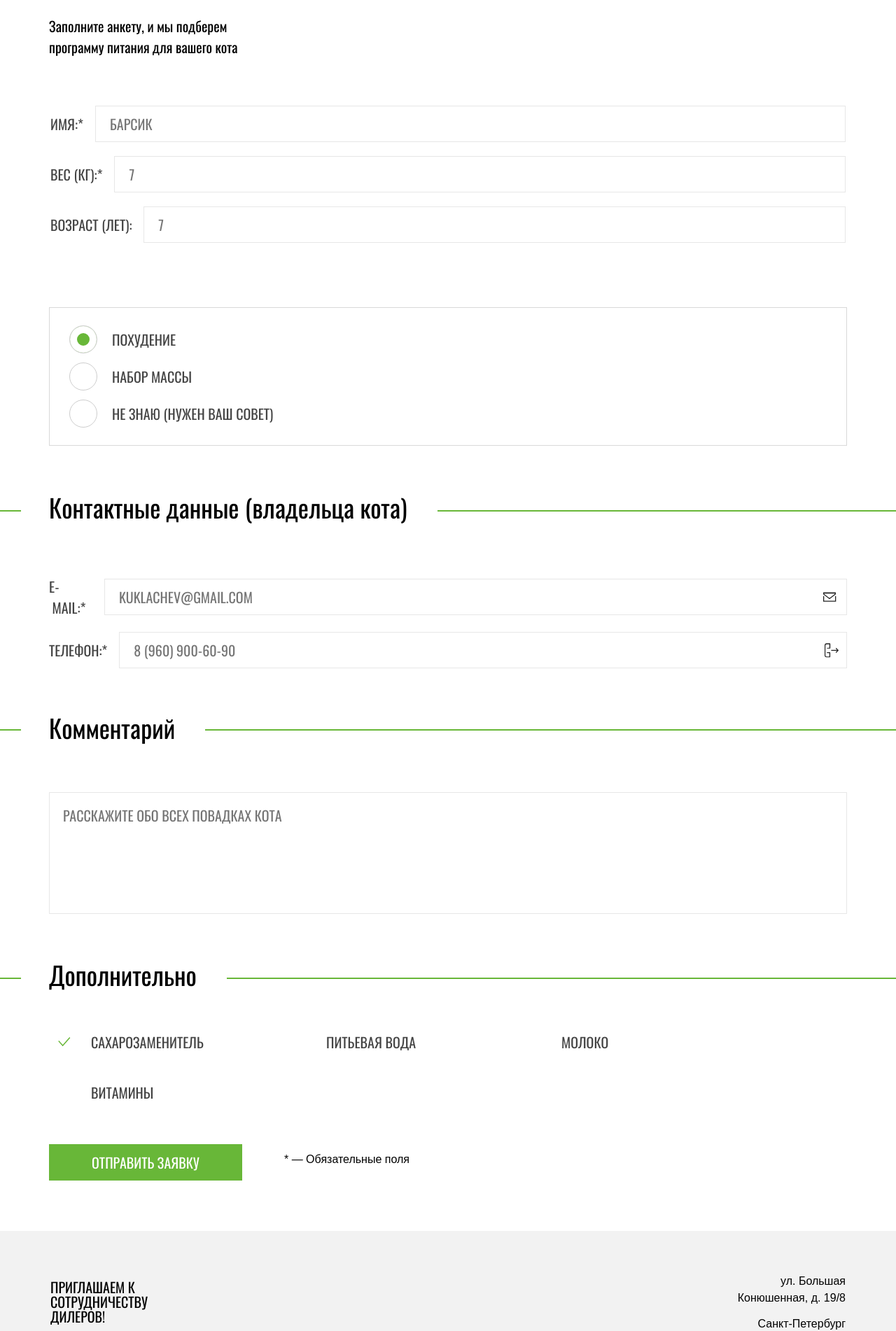
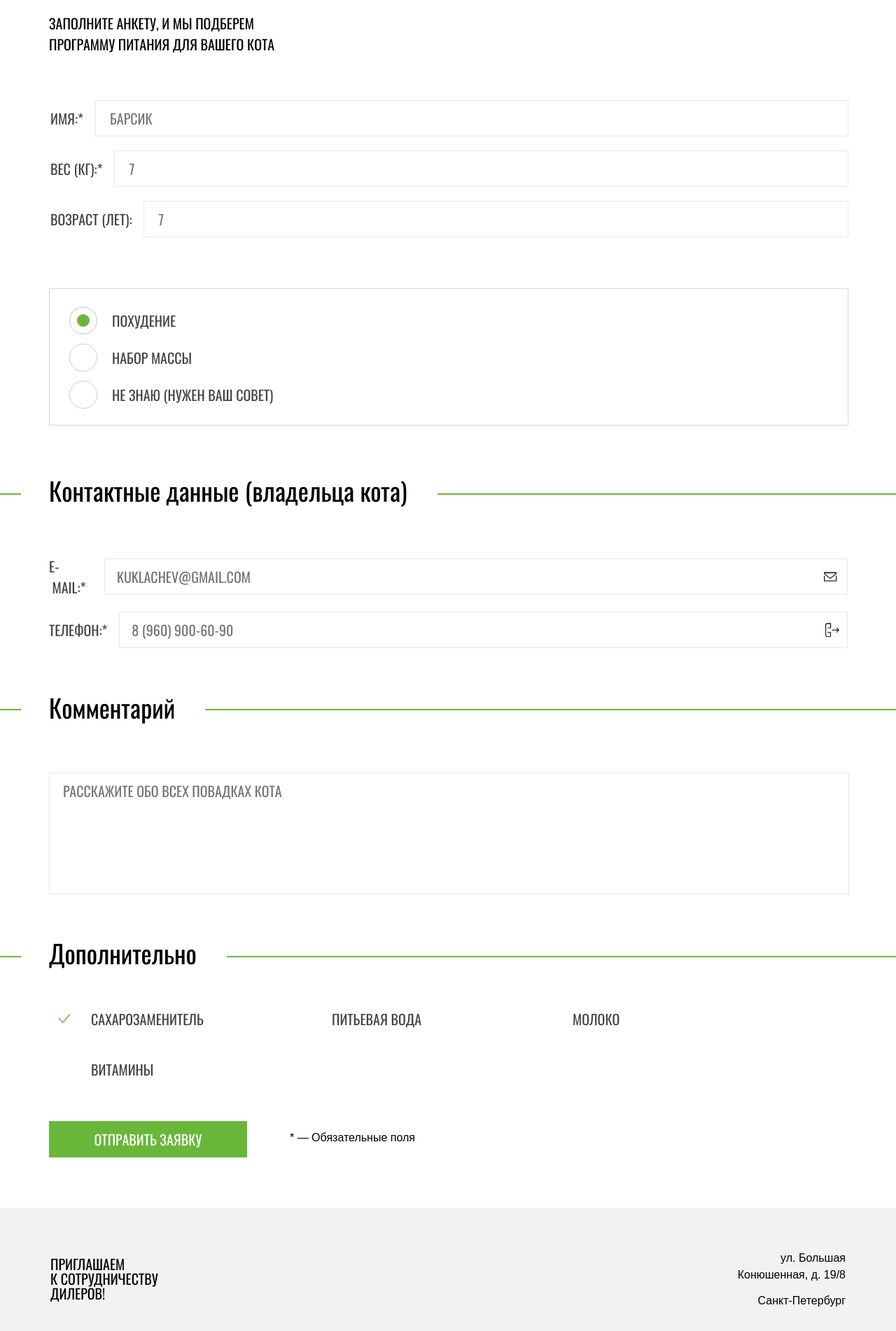
Before and after one commit to VioletNeon/cat-energy_html_sass, a website: page source/form.html in a window 1280 px wide. Shown: the part 237-2139 px from the top of the page at 70% size. Drawn offline with nearby package versions, Linux system fonts and the light colour scheme; files that its build step writes are made by us from their sources.

Commit message:
Подгонка страницы формы под макет

```diff
--- a/source/form.html
+++ b/source/form.html
@@ -70,7 +70,7 @@
     <div class="form-section__wrapper">
       <h2 class="visually-hidden">Анкета</h2>
       <div class="form-section__text-wrapper">
-        <p class="form-section__text">Заполните анкету, и мы подберем программу питания для вашего кота</p>
+        <p class="form-section__text">Заполните анкету, и мы подберем программу&nbsp;питания для вашего кота</p>
       </div>
       <form class="form" method="post" action="https://echo.htmlacademy.ru/" target="_blank">
         <div class="form__wrapper">
@@ -174,7 +174,7 @@
       <div class="address-section__wrapper">
         <h2 class="visually-hidden">Как до нас добраться</h2>
         <div class="invent">
-          <p class="invent__text">Приглашаем к сотрудничеству дилеров!</p>
+          <p class="invent__text">Приглашаем к&nbsp;сотрудничеству дилеров!</p>
           <p class="invent__address text">ул. Большая Конюшенная,&nbsp;д.&nbsp;19/8 <span>Санкт-Петербург</span></p>
         </div>
       </div>
--- a/source/sass/blocks/common-blocks/input-worksheet.scss
+++ b/source/sass/blocks/common-blocks/input-worksheet.scss
@@ -60,9 +60,17 @@
 .input-worksheet__icon-email {
   position: absolute;
   right: 15px;
+
+  @media (min-width: $desktop-width) {
+    right: 12px;
+  }
 }
 
 .input-worksheet__icon-telephone {
   position: absolute;
   right: 12px;
+
+  @media (min-width: $desktop-width) {
+    right: 17px;
+  }
 }
--- a/source/sass/blocks/main-content-blocks/form-page-blocks/additions.scss
+++ b/source/sass/blocks/main-content-blocks/form-page-blocks/additions.scss
@@ -4,7 +4,7 @@
   border-bottom: none;
   border-left: none;
   padding: 0;
-  margin: 30px 0 21px 0;
+  margin: 21px 0 23px 0;
 
   @media (min-width: $tablet-width) {
     margin: 0;
@@ -32,23 +32,23 @@
   margin: 31px 20px 0 20px;
 
   @media (min-width: $tablet-width) {
-    margin: 53px 40px 54px 40px;
+    margin: 51px 40px 54px 40px;
     display: flex;
     flex-wrap: wrap;
     justify-content: flex-start;
-    column-gap: 60px;
+    column-gap: 68px;
     row-gap: 32px;
   }
 
   @media (min-width: $desktop-width) {
-    column-gap: 80px;
-    margin: 53px auto 61px auto;
+    column-gap: 84px;
+    margin: 65px auto 63px auto;
     max-width: 1220px;
   }
 }
 
 .additions__item {
-  margin: 0 0 13px 0;
+  margin: 0 0 12px 0;
   position: relative;
 
   @media (min-width: $tablet-width) {
--- a/source/sass/blocks/main-content-blocks/form-page-blocks/choose-program.scss
+++ b/source/sass/blocks/main-content-blocks/form-page-blocks/choose-program.scss
@@ -3,11 +3,11 @@
   border-bottom: 1px solid $bright-gray-color;
   border-right: none;
   border-left: none;
-  padding: 20px 0 9px 0;
+  padding: 22px 0 5px 0;
 
   @media (min-width: $tablet-width) {
-    padding: 25px 28px 12px 28px;
-    margin: 0 70px 0 70px;
+    padding: 25px 27px 10px 28px;
+    margin: 0 68px 0 70px;
     border: 1px solid $bright-gray-color;
   }
 
@@ -24,7 +24,7 @@
   @include reset-list-style();
 
   min-width: 280px;
-  margin: 0 20px;
+  margin: 0 20px 0 18px;
 
   @media (min-width: $tablet-width) {
     margin: 0;
@@ -73,8 +73,8 @@
 .choose-program__input-description::before {
   content: "";
   display: block;
-  width: 22px;
-  height: 22px;
+  width: 30px;
+  height: 30px;
   flex-shrink: 0;
   flex-grow: 0;
   border: 1px solid $gray-color;
@@ -92,7 +92,7 @@
 }
 
 .choose-program__input:checked + .choose-program__input-description::before {
-  box-shadow: inset 0 0 0 6px $white-color, inset 0 0 0 15px $green-color;
+  box-shadow: inset 0 0 0 7px $white-color, inset 0 0 0 15px $green-color;
 
 
   @media (min-width: $tablet-width) {
--- a/source/sass/blocks/main-content-blocks/form-page-blocks/data-contacts.scss
+++ b/source/sass/blocks/main-content-blocks/form-page-blocks/data-contacts.scss
@@ -4,10 +4,10 @@
   border-bottom: none;
   border-left: none;
   padding: 0;
-  margin: 30px 0 0 0;
+  margin: 18px 0 0 0;
 
   @media (min-width: $tablet-width) {
-    margin: 75px 0 0 0;
+    margin: 80px 0 0 0;
     padding: 0 30px 0 30px;
   }
 
@@ -19,7 +19,7 @@
 
 .data-contacts__title {
   position: relative;
-  top: 10px;
+  top: 9px;
 
   @media (min-width: $tablet-width) {
     top: -5px;
@@ -30,10 +30,10 @@
   @include reset-list-style();
 
   min-width: 280px;
-  margin: 35px 20px 0 20px;
+  margin: 43px 20px 0 18px;
 
   @media (min-width: $tablet-width) {
-    margin: 75px 40px 70px 40px;
+    margin: 70px 39px 70px 40px;
   }
 
   @media (min-width: $desktop-width) {
@@ -42,7 +42,7 @@
     column-gap: 80px;
     row-gap: 40px;
     max-width: 1220px;
-    margin: 75px auto 70px auto;
+    margin: 87px 37px 90px 45px;
   }
 }
 
@@ -65,7 +65,7 @@
 }
 
 .data-contacts__input-description {
-  margin: 0 9px 0 0;
+  margin: -5px 10px 0 0;
 
   @media (min-width: $tablet-width) {
     margin: 0 17px 0 0;
@@ -74,4 +74,9 @@
 
 .data-contacts__input {
   margin: 0;
+  padding: 0 50px 0 15px;
+
+  @media (min-width: $tablet-width) {
+    padding: 0 45px 0 17px;
+  }
 }
--- a/source/sass/blocks/main-content-blocks/form-page-blocks/form-section.scss
+++ b/source/sass/blocks/main-content-blocks/form-page-blocks/form-section.scss
@@ -24,6 +24,7 @@
 .form-section__text {
   margin: 0 20px 26px 20px;
   width: 280px;
+  text-transform: uppercase;
 
   @include font-special(400);
   @include font-size(14px, 18px);
@@ -49,12 +50,12 @@
 }
 
 .form-section__button {
-  width: 90%;
+  width: 87.5%;
   margin: 0 auto;
   border: none;
 
   @media (min-width: $tablet-width) {
-    width: 276px;
+    width: 283px;
     margin: 0 0 0 70px;
     height: 52px;
   }
@@ -69,17 +70,17 @@
   display: block;
   text-align: center;
   min-width: 280px;
-  padding: 23px 0 35px 0;
+  padding: 20px 0 33px 0;
 
   @include font-size(14px, 16px);
 
   @media (min-width: $tablet-width) {
     width: 276px;
     position: absolute;
-    left: 406px;
+    left: 414px;
     bottom: 0;
     text-align: left;
-    padding: 17px 0 22px 0;
+    padding: 22px 0 20px 0;
 
     @include font-size(16px, 16px);
   }
@@ -87,5 +88,6 @@
   @media (min-width: $desktop-width) {
     position: static;
     margin: 0 0 0 80px;
+    padding: 18px 0 20px 0;
   }
 }
--- a/source/sass/blocks/main-content-blocks/form-page-blocks/form.scss
+++ b/source/sass/blocks/main-content-blocks/form-page-blocks/form.scss
@@ -1,6 +1,6 @@
 .form__wrapper {
   @media (min-width: $desktop-width) {
-    padding: 69px 110px 72px 110px;
+    padding: 66px 110px 92px 110px;
     display: flex;
     flex-wrap: wrap;
     column-gap: 80px;
--- a/source/sass/blocks/main-content-blocks/form-page-blocks/info-about.scss
+++ b/source/sass/blocks/main-content-blocks/form-page-blocks/info-about.scss
@@ -1,9 +1,9 @@
 .info-about {
   border: none;
-  padding: 14px 20px 10px 20px;
+  padding: 13px 18px 9px 18px;
 
   @media (min-width: $tablet-width) {
-    padding: 69px 30px 72px 30px;
+    padding: 65px 30px 53px 30px;
   }
 
   @media (min-width: $desktop-width) {
@@ -20,7 +20,7 @@
   margin: 0 auto;
 
   @media (min-width: $tablet-width) {
-    padding: 0 40px 0 40px;
+    padding: 0 36px 0 40px;
   }
 
   @media (min-width: $desktop-width) {
@@ -56,4 +56,5 @@
 
 .info-about__input {
   margin: 0;
+  padding: 0 50px 0 15px;
 }
--- a/source/sass/blocks/main-content-blocks/form-page-blocks/leave-comment.scss
+++ b/source/sass/blocks/main-content-blocks/form-page-blocks/leave-comment.scss
@@ -4,7 +4,7 @@
   border-bottom: none;
   border-left: none;
   padding: 0;
-  margin: 17px 0 0 0;
+  margin: 13px 0 0 0;
 
   @media (min-width: $tablet-width) {
     margin: 0;
@@ -23,15 +23,15 @@
 
 .leave-comment__wrapper {
   min-width: 280px;
-  margin: 31px 20px 0 20px;
+  margin: 36px 20px 0 20px;
   padding: 0;
 
   @media (min-width: $tablet-width) {
-    margin: 71px 40px 70px 40px;
+    margin: 72px 37px 67px 40px;
   }
 
   @media (min-width: $desktop-width) {
-    margin: 71px auto 70px auto;
+    margin: 88px auto 87px auto;
     max-width: 1220px;
   }
 }
@@ -42,10 +42,10 @@
   width: 100%;
   height: 150px;
   border: 1px solid $middle-light-gray-color;
-  padding: 13px;
+  padding: 8px 13px 8px 13px;
 
   @media (min-width: $tablet-width) {
-    padding: 17px 19px 17px 19px;
+    padding: 10px 19px 17px 19px;
     height: 174px;
   }
 
--- a/source/sass/blocks/main-content-blocks/form-page-blocks/page-form.scss
+++ b/source/sass/blocks/main-content-blocks/form-page-blocks/page-form.scss
@@ -15,7 +15,7 @@
 .page-form__title {
   color: $black-color;
   margin: 0;
-  padding: 30px 20px 35px 20px;
+  padding: 28px 20px 36px 20px;
 
   @include font-special(400);
   @include font-size(36px, 36px);
@@ -23,13 +23,13 @@
   @media (min-width: $tablet-width) {
     grid-column: 1 / 4;
     grid-row: 1 / 2;
-    padding: 50px 70px 52px 70px;
+    padding: 44px 70px 54px 69px;
 
     @include font-size(60px, 60px);
   }
 
   @media (min-width: $desktop-width) {
-    padding: 62px 110px 52px 110px;
+    padding: 59px 110px 55px 110px;
     margin: 0 auto;
     width: 1440px;
   }
```
